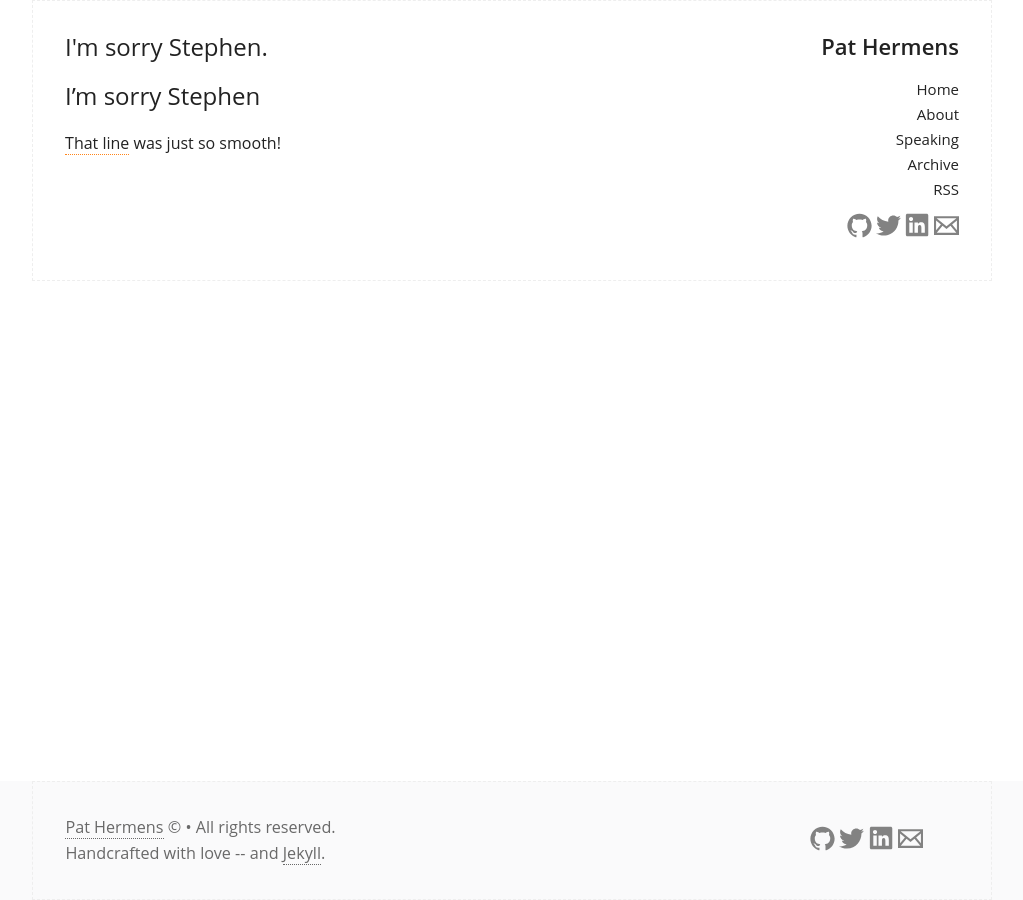
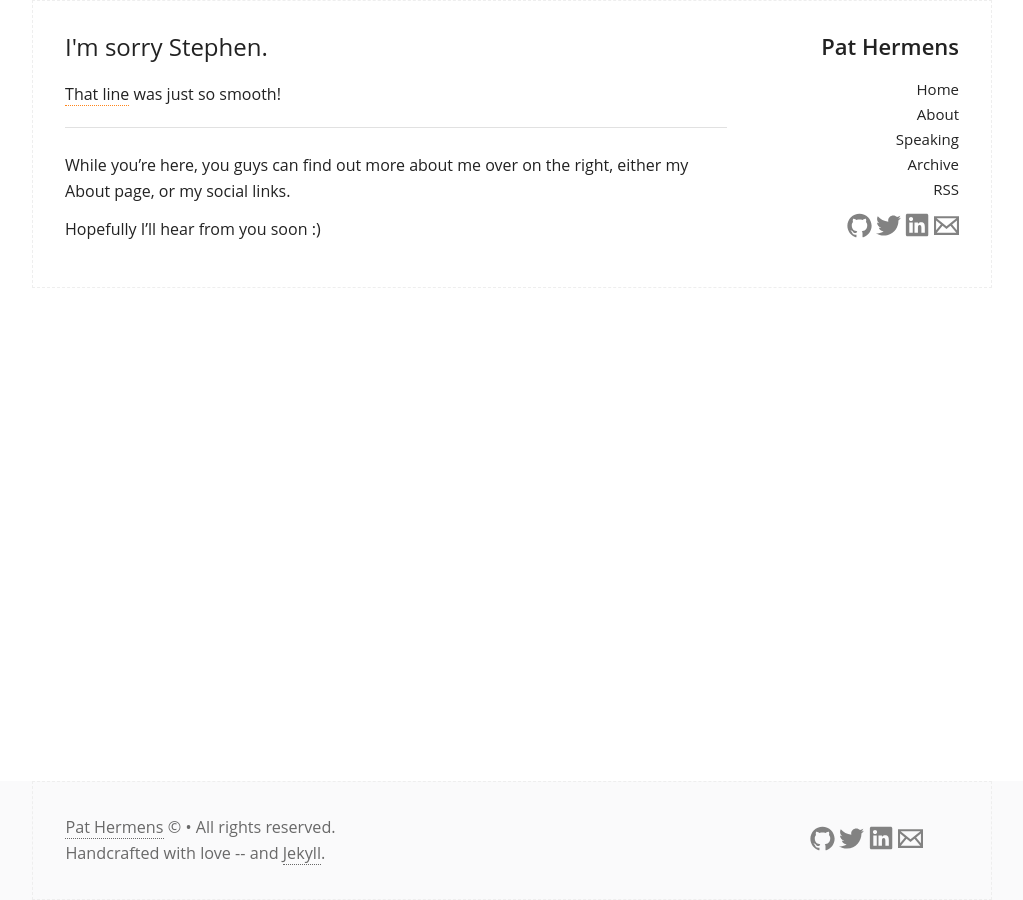
Before and after one commit to PHeonix25/PHeonix25.github.io, a Jekyll site: the page built from sorrystephen.md, in a window 1280 px wide. Shown: the whole page, without its empty margins (128-1151 px from the left). Built offline with Jekyll 4.4.1, drawn with Linux system fonts in a browser that asks for light colours.

Commit message:
Adding more content to SorryStephen

```diff
--- a/sorrystephen.md
+++ b/sorrystephen.md
@@ -1,9 +1,13 @@
 ---
 layout: page
 title: I'm sorry Stephen.
-permalink: /sorrystephen
+permalink: /sorrystephen/
 ---
 
-# I'm sorry Stephen
+[That line](https://docs.google.com/document/d/19wP78Kj_6h_6rCM0jOwmfDpl-uefI0ByhQO_xAOlz9o/edit) was just so smooth!
 
-[That line](https://docs.google.com/document/d/19wP78Kj_6h_6rCM0jOwmfDpl-uefI0ByhQO_xAOlz9o/edit) was just so smooth!
+---
+
+While you're here, you guys can find out more about me over on the right, either my About page, or my social links.
+
+Hopefully I'll hear from you soon :)
```
